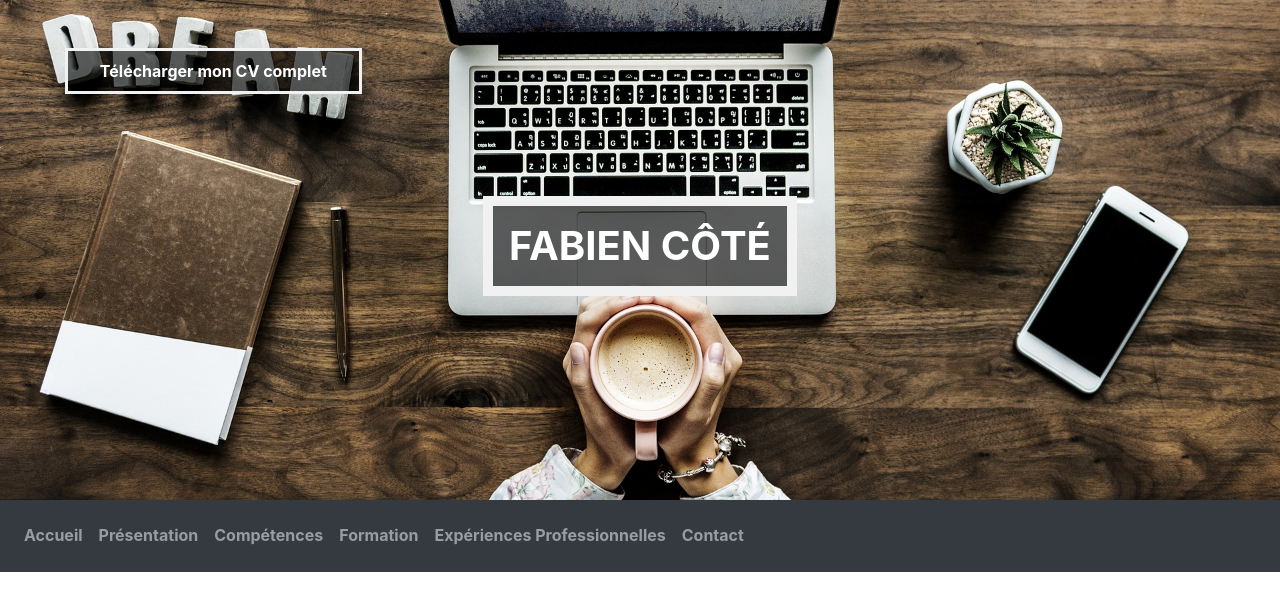
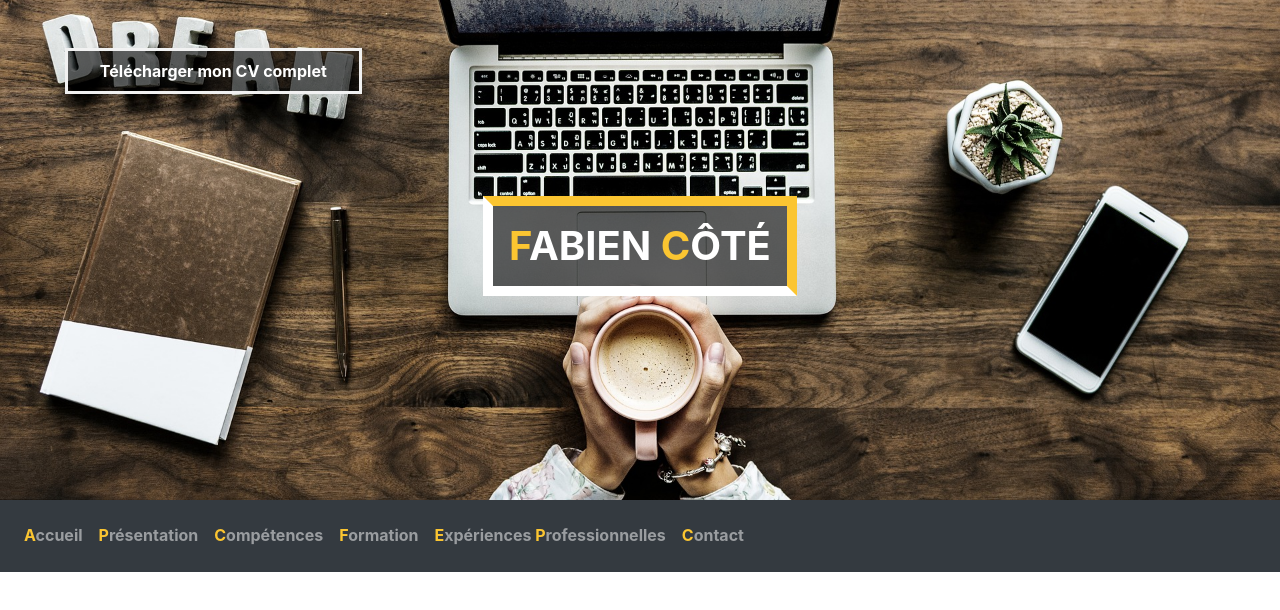
Before and after one commit to FabienCOTE/CV, a plain HTML site: page index.html in a window 1280 px wide. Shown: the top 610 px of the page. Drawn offline with Linux system fonts and the light colour scheme.

Commit message:
Couleur header bordure

```diff
--- a/assets/css/style.css
+++ b/assets/css/style.css
@@ -19,7 +19,8 @@ header {
 header h1, header a {
   background-color: rgba(0,0,0, 0.6);
   font-size: 5vh;
-  border: 10px solid #f1f1f1;
+  border: 10px solid;
+  border-color: #fbc531 #fbc531 white white;
 }
 
 header a {
--- a/index.html
+++ b/index.html
@@ -20,7 +20,7 @@
           <a id="flash" class="animated flash w-75 p-2 font-weight-bold" href="#">Télécharger mon CV complet</a>
         </div>
         <div class="vertical-align text-center text-white col-lg-4 col-md-12 col-sm-12 col-xs-12">
-          <h1 class="animated fadeInDownBig text-uppercase p-3 font-weight-bold">Fabien Côté</h1>
+          <h1 class="animated fadeInDownBig text-uppercase p-3 font-weight-bold"><span class="color">F</span>abien <span class="color">C</span>ôté</h1>
         </div>
         <div class="col-lg-4 col-md-12 col-sm-12 col-xs-12">
         </div>
@@ -34,22 +34,22 @@
     <div class="collapse navbar-collapse" id="navbarSupportedContent">
       <ul class="navbar-nav mr-auto">
         <li class="nav-item">
-          <a class="nav-link" href="#home">Accueil</a>
+          <a class="nav-link" href="#home"><span class="color">A</span>ccueil</a>
         </li>
         <li class="nav-item">
-          <a class="nav-link" href="#aboutme">Présentation</a>
+          <a class="nav-link" href="#aboutme"><span class="color">P</span>résentation</a>
         </li>
         <li class="nav-item">
-          <a class="nav-link" href="#skills">Compétences</a>
+          <a class="nav-link" href="#skills"><span class="color">C</span>ompétences</a>
         </li>
         <li class="nav-item">
-          <a class="nav-link" href="#formation">Formation</a>
+          <a class="nav-link" href="#formation"><span class="color">F</span>ormation</a>
         </li>
         <li class="nav-item">
-          <a class="nav-link" href="#experience">Expériences Professionnelles</a>
+          <a class="nav-link" href="#experience"><span class="color">E</span>xpériences <span class="color">P</span>rofessionnelles</a>
         </li>
         <li class="nav-item">
-          <a class="nav-link" href="#contact">Contact</a>
+          <a class="nav-link" href="#contact"><span class="color">C</span>ontact</a>
         </li>
       </ul>
     </div>
@@ -199,7 +199,7 @@
   <section id="picture3"></section>
   <section id="experience" class="container-fluid">
     <div id="mooveSlide4">
-      <h1><span class="color">E</span>xpériences Professionnelles</h1>
+      <h1><span class="color">E</span>xpériences <span class="color">P</span>rofessionnelles</h1>
       <p>But I must explain to you how all this mistaken idea of denouncing pleasure and praising pain was born and I will give you a complete account of the system, and expound the actual teachings of the great explorer of the truth, the master-builder of human happiness. No one rejects, dislikes, or avoids pleasure itself, because it is pleasure, but because those who do not know how to pursue pleasure rationally encounter consequences that are extremely painful. Nor again is there anyone who loves or pursues or desires to obtain pain of itself, because it is pain, but because occasionally circumstances occur in which toil and pain can procure him some great pleasure. To take a trivial example, which of us ever undertakes laborious physical exercise, except to obtain some advantage from it? But who has any right to find fault with a man who chooses to enjoy a pleasure that has no annoying consequences, or one who avoids a pain that produces no resultant pleasure ?</p>
     </div>
   </section>
```
